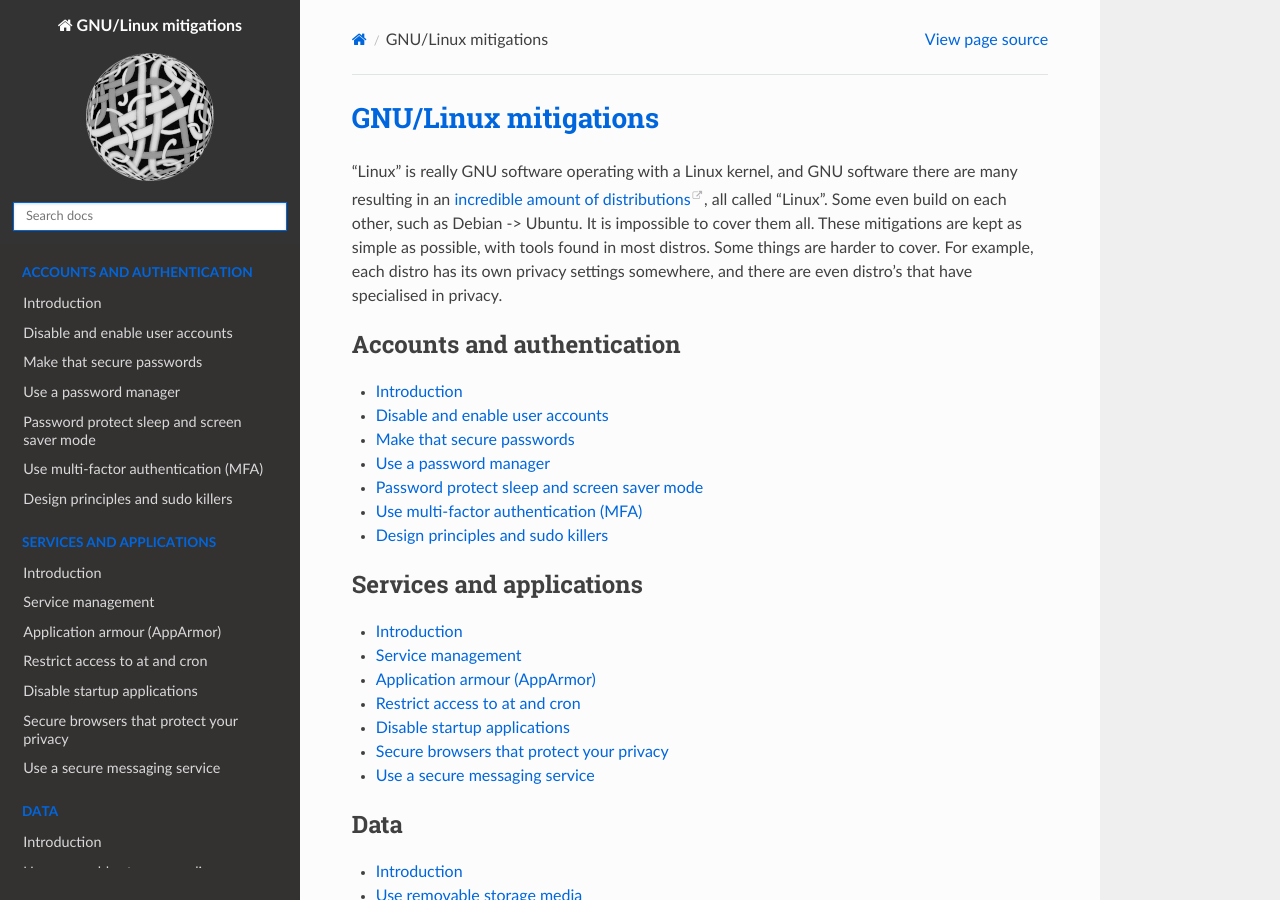
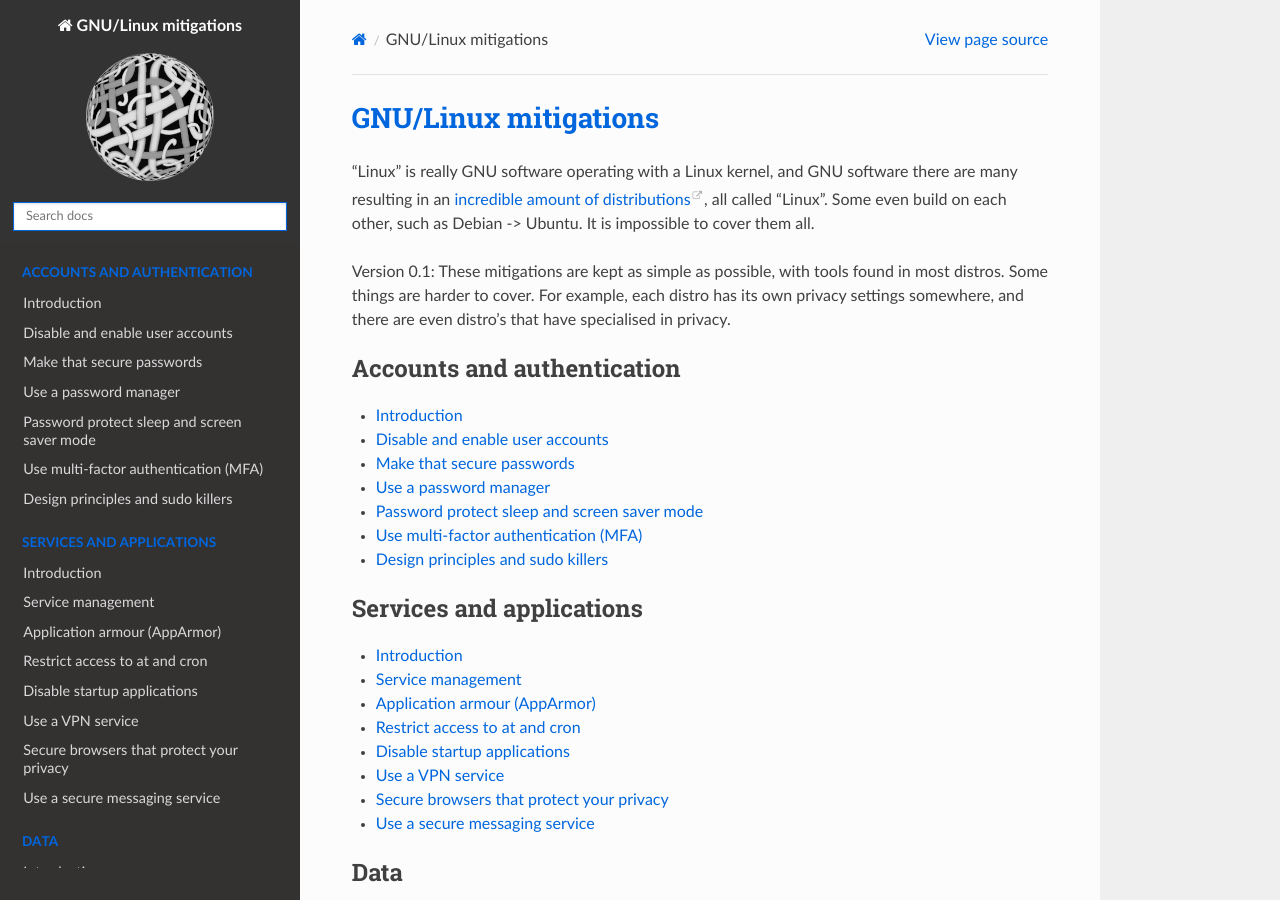
Before and after one commit to tymyrddin/blue-linux, a Sphinx documentation site: the page built from source/index.rst, in a window 1280 px wide and 900 px high. Built offline with Sphinx 7.4.7 and the Read the Docs theme 2.0.0, drawn with Linux system fonts in a browser that asks for light colours.

Commit message:
Version 0.1

```diff
--- a/source/docs/services/README.md
+++ b/source/docs/services/README.md
@@ -7,9 +7,9 @@ customisation feature to enhance security.
 * [Application armour (AppArmor)](apparmor.md)
 * [Restrict access to at and cron](restrict-access.md)
 * [Disble applications via startup applications](startup-applications.md)
+* [Use a VPN service](vpn.md)
 * [Secure browsers that protect your privacy](browsers.md)
 * [Use a secure messaging service](messaging.md)
-
 
 ## Related attack trees
 
--- a/source/index.rst
+++ b/source/index.rst
@@ -3,9 +3,11 @@ GNU/Linux mitigations
 
 "Linux" is really GNU software operating with a Linux kernel, and GNU software there are many resulting in an
 `incredible amount of distributions <https://distrowatch.com/>`_, all called "Linux". Some even build on each other, such as Debian -> Ubuntu.
-It is impossible to cover them all. These mitigations are kept as simple as possible, with tools found in most
-distros. Some things are harder to cover. For example, each distro has its own privacy settings somewhere, and
-there are even distro's that have specialised in privacy.
+It is impossible to cover them all.
+
+Version 0.1: These mitigations are kept as simple as possible, with tools found in most distros. Some things are harder
+to cover. For example, each distro has its own privacy settings somewhere, and there are even distro's that have
+specialised in privacy.
 
 .. toctree::
    :glob:
@@ -32,6 +34,7 @@ there are even distro's that have specialised in privacy.
    docs/services/apparmor.md
    docs/services/restrict-access.md
    docs/services/startup-applications.md
+   docs/services/vpn.md
    docs/services/browsers.md
    docs/services/messaging.md
 
```
Also changed, not shown: source/docs/services/vpn.md (added, +24 -0 lines).
